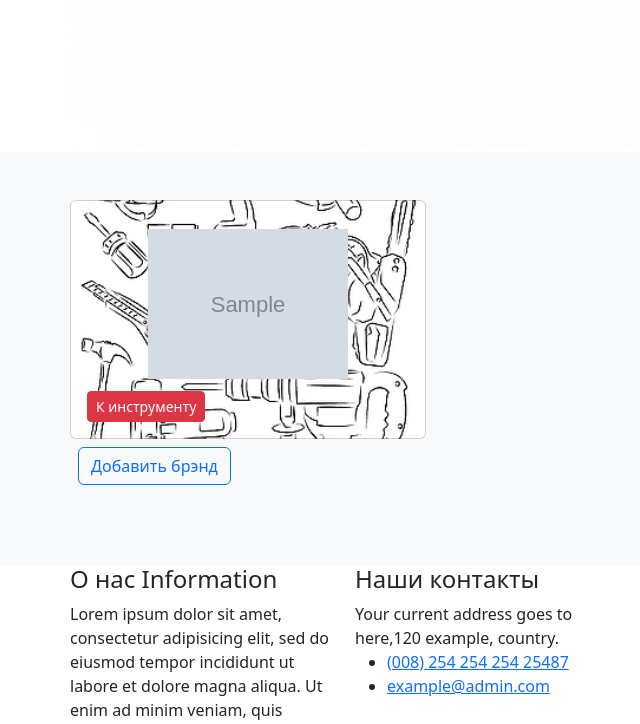
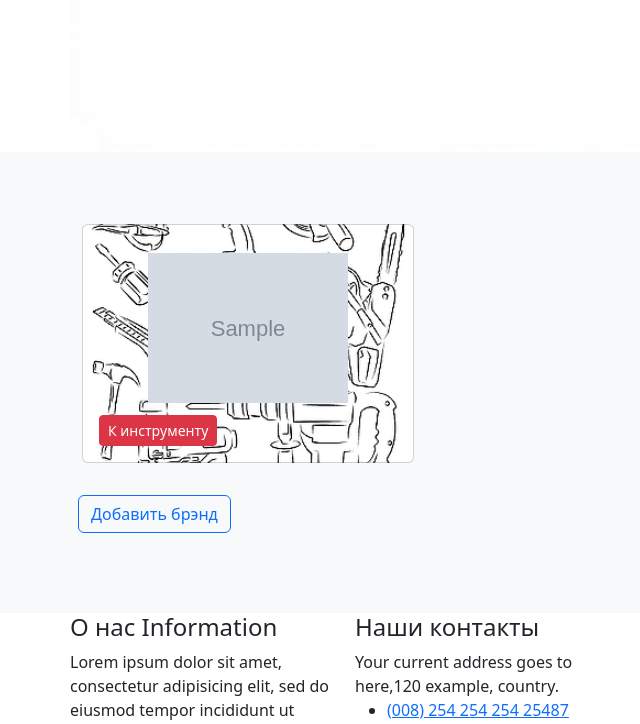
Before and after one commit to oleg425top/FinalyProject425, a Django app: page /shop/catalog/ in a window 1280 px wide. Shown: the part 1384-2108 px from the top of the page, without its empty margins (12-652 px from the left). Run offline with Django 5.2, Linux system fonts and the light colour scheme; tables that the repository leaves empty hold one stand-in row (values such as "Sample post"); grey boxes marked "Sample" are stand-in pictures; some libraries are stand-ins or nearby versions.

Commit message:
Изменил карточку брэнда

```diff
--- a/shop/templates/shop/includes/inc_brand.html
+++ b/shop/templates/shop/includes/inc_brand.html
@@ -1,5 +1,5 @@
 
-<div class="col-md-4">
+<div class="col-lg-4 col-md-6 p-4">
     <div class="card mb-4 box-shadow" style="height: 100%; background-image: url('../../../../media/BackGround/Background.jpg'); background-size: cover; background-position: center;">
         <div class="card-body d-flex flex-column">
             <div class="d-flex justify-content-center align-items-center flex-grow-1">
```
